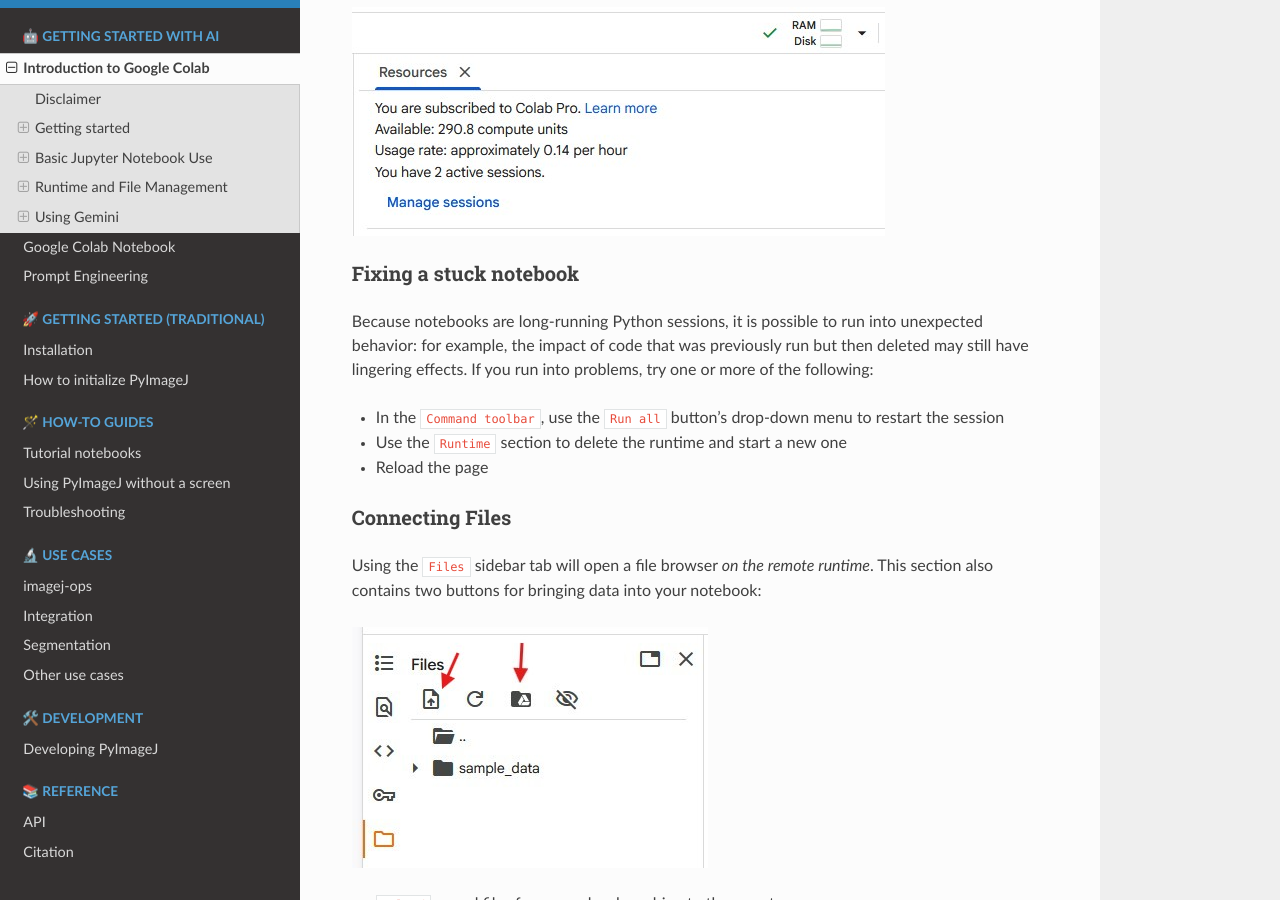
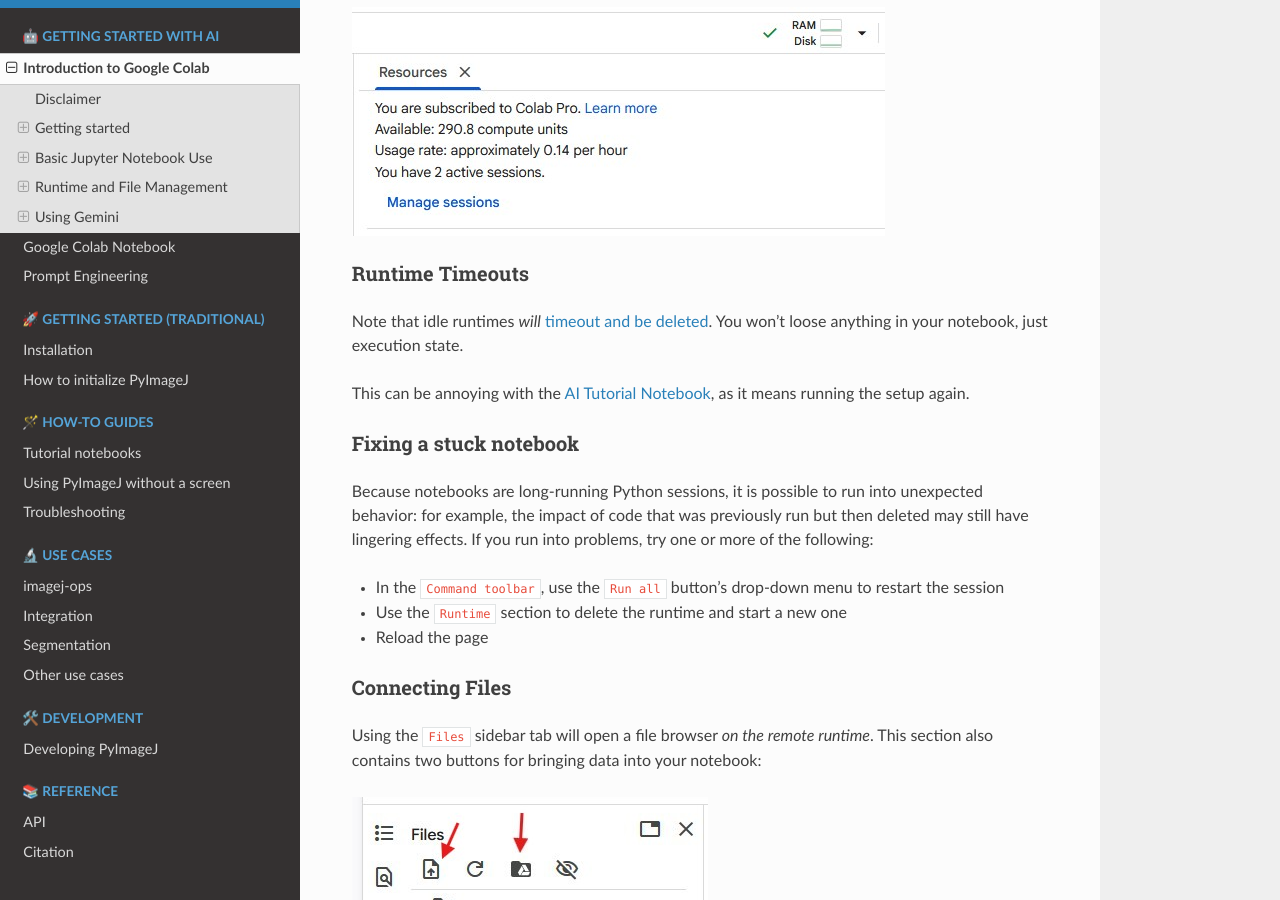
Before and after one commit to imagej/pyimagej, a Sphinx documentation site: the page built from doc/Google-Colab-Basics.md, in a window 1280 px wide and 900 px high, scrolled down 5151 px. Built offline with Sphinx 7.4.7 and the Read the Docs theme 3.1.0, drawn with Linux system fonts in a browser that asks for light colours; pages that are not in the unit, such as notebooks, are missing from menus.

Commit message:
Add note on timeouts

```diff
--- a/doc/Google-Colab-Basics.md
+++ b/doc/Google-Colab-Basics.md
@@ -101,6 +101,12 @@
 Once a runtime is connected, the `Runtime management` area will update to show resource usage:
 
 ![Connected runtime](doc-images/runtime-connected.jpg)
+
+### Runtime Timeouts
+
+Note that idle runtimes *will* [timeout and be deleted](https://research.google.com/colaboratory/faq.html#idle-timeouts). You won't loose anything in your notebook, just execution state.
+
+This can be annoying with the [AI Tutorial Notebook](AI-Tutorial-Notebook.md), as it means running the setup again.
 
 ### Fixing a stuck notebook
 
```
